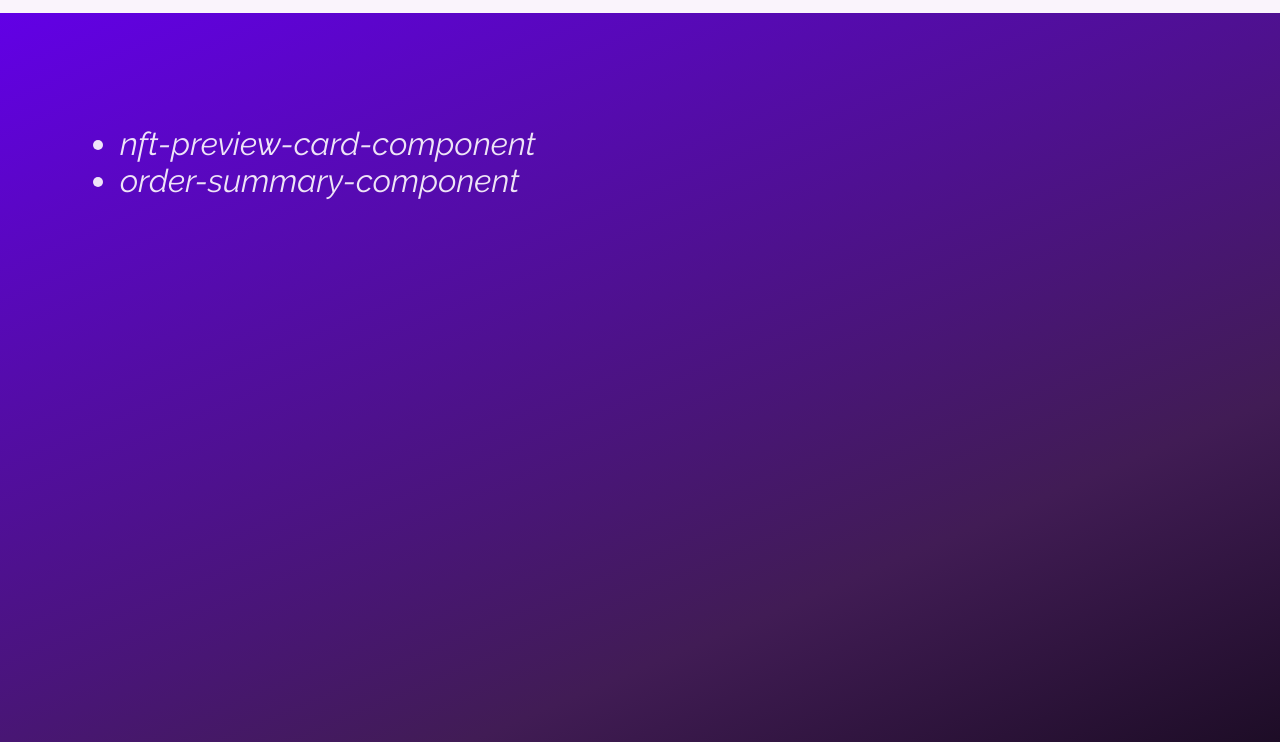
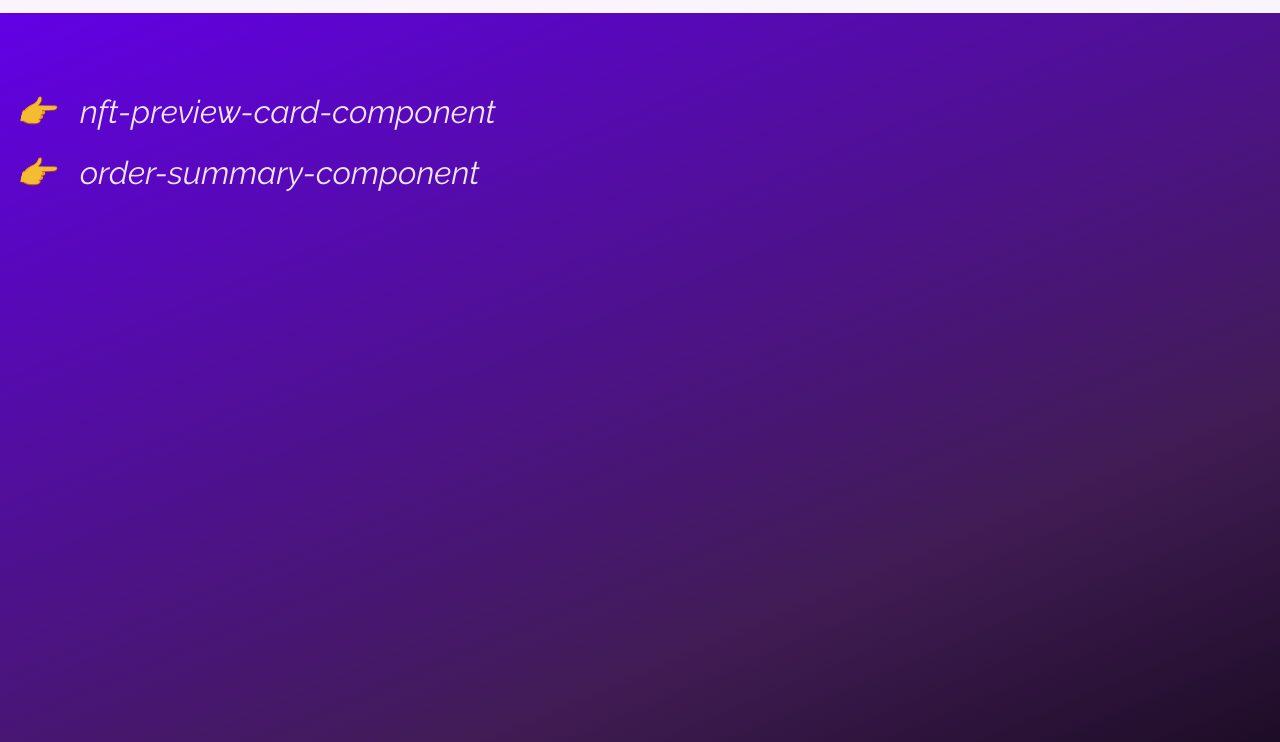
Before and after one commit to andrewwebbdeveloper/frontend-mentor-challenges, a website built with Parcel: page src/page/home/index.html in a window 1280 px wide. Shown: the part 58-800 px from the top of the page. Built offline with nearby package versions, Linux system fonts and the light colour scheme.

Commit message:
styled bullets on main page to be a little cooler

```diff
--- a/src/styles/styles.css
+++ b/src/styles/styles.css
@@ -37,14 +37,35 @@ body {
   );
 }
 
+.challenge-list {
+  list-style: none;
+  padding: 0;
+  margin: 0;
+}
+
+.challenge-list > li::before {
+  position: absolute;
+  transition: 0.1s ease-in-out;
+  transform: translateX(-4rem);
+  content: "👉";
+}
+
 .challenge-list > li {
   transition: 0.25s ease-in-out;
+}
+
+.challenge-list > li:not(:last-child) {
+  margin-bottom: 1.5rem;
 }
 
 .challenge-list > li:hover {
   color: turquoise;
   text-decoration: underline;
   transform: translateX(1rem);
+}
+.challenge-list > li:hover::before {
+  position: absolute;
+  transform: translateX(-2.5rem);
 }
 
 /* Navbar styleing */
```
